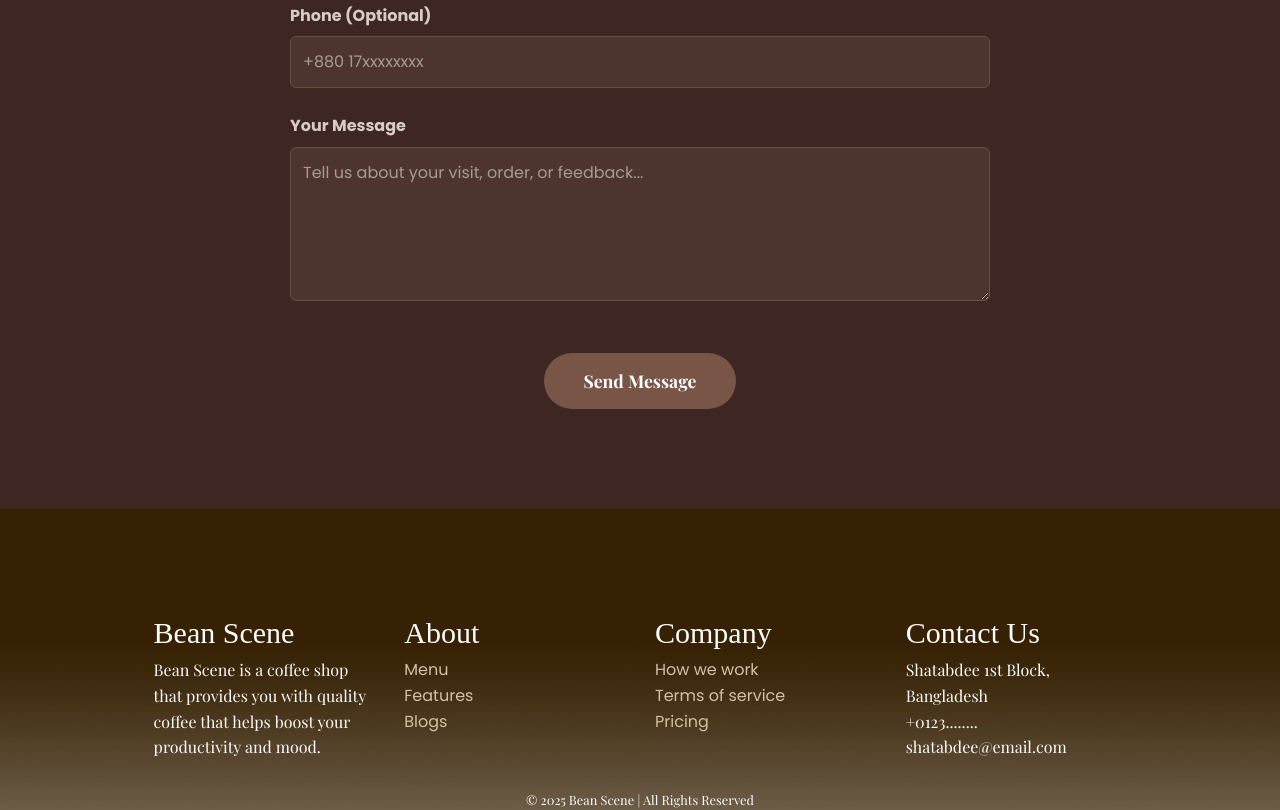
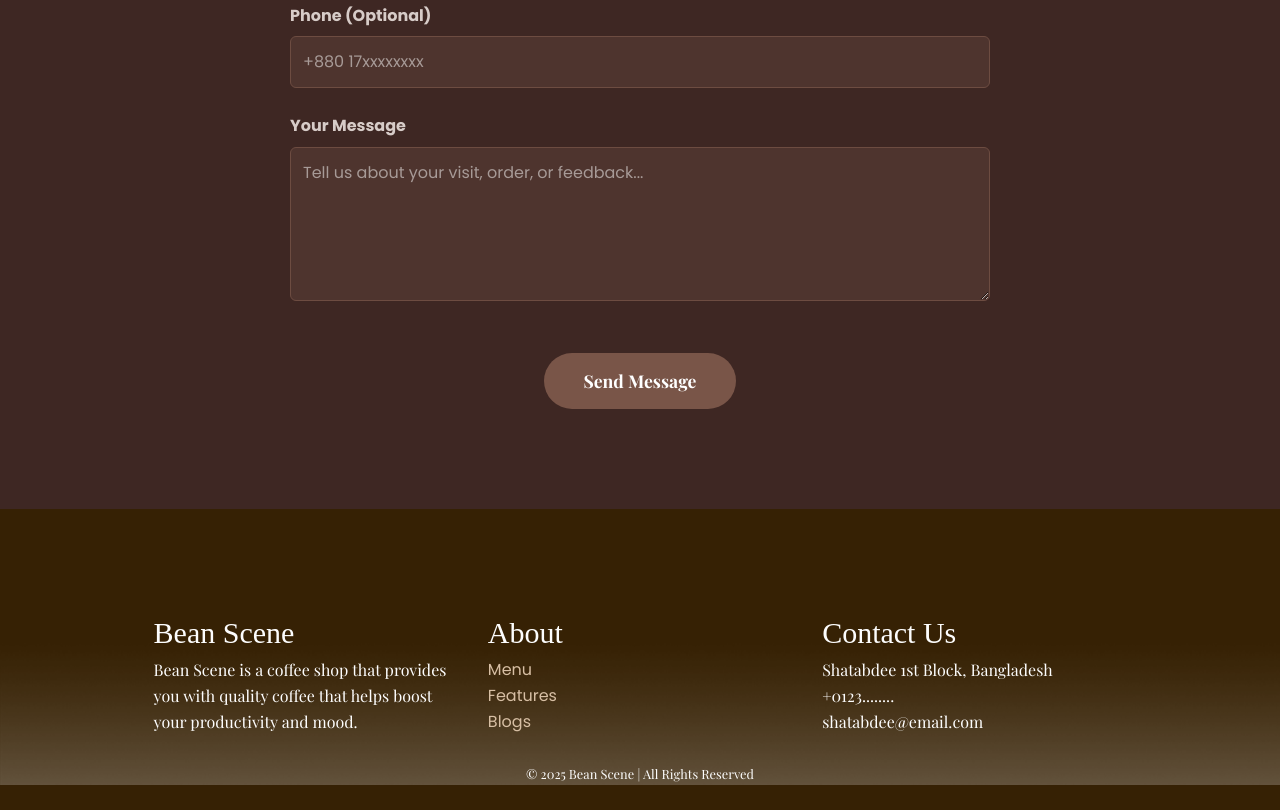
Before and after one commit to shatabdi-maker/coffee, a plain HTML site: page index.html in a window 1280 px wide. Shown: the part 3874-4684 px from the top of the page. After the commit the page ends 4659 px from the top, so only its background shows below. Drawn offline with nearby package versions, Linux system fonts and the light colour scheme; a web font is replaced by a local one.

Commit message:
Update index.html

```diff
--- a/index.html
+++ b/index.html
@@ -231,14 +231,8 @@
           <li><a href="#">Blogs</a></li>
         </ul>
       </div>
-      <div>
-        <h4>Company</h4>
-        <ul>
-          <li><a href="#">How we work</a></li>
-          <li><a href="#">Terms of service</a></li>
-          <li><a href="#">Pricing</a></li>
-        </ul>
-      </div>
+
+
       <div>
         <h4>Contact Us</h4>
         <p>Shatabdee  1st Block, Bangladesh</p>
```
